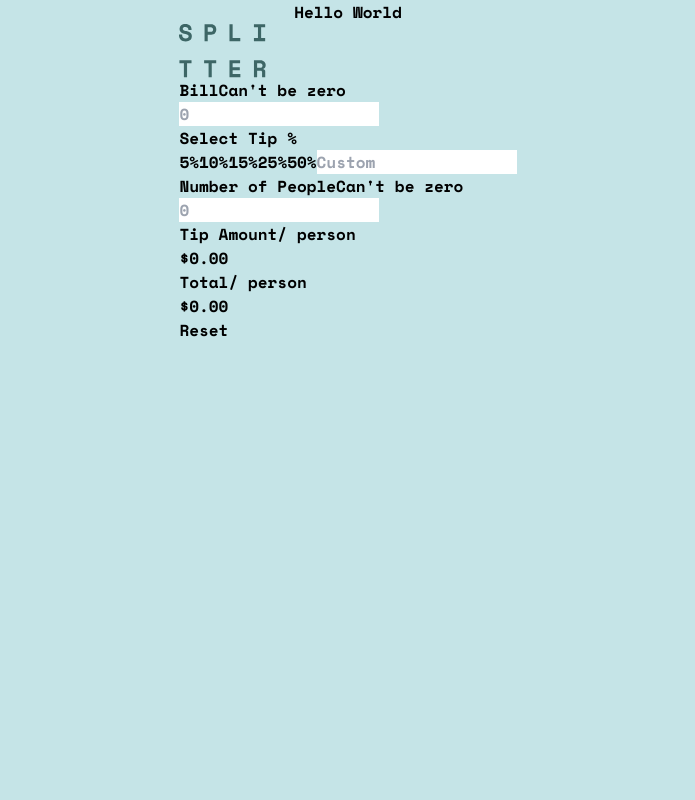
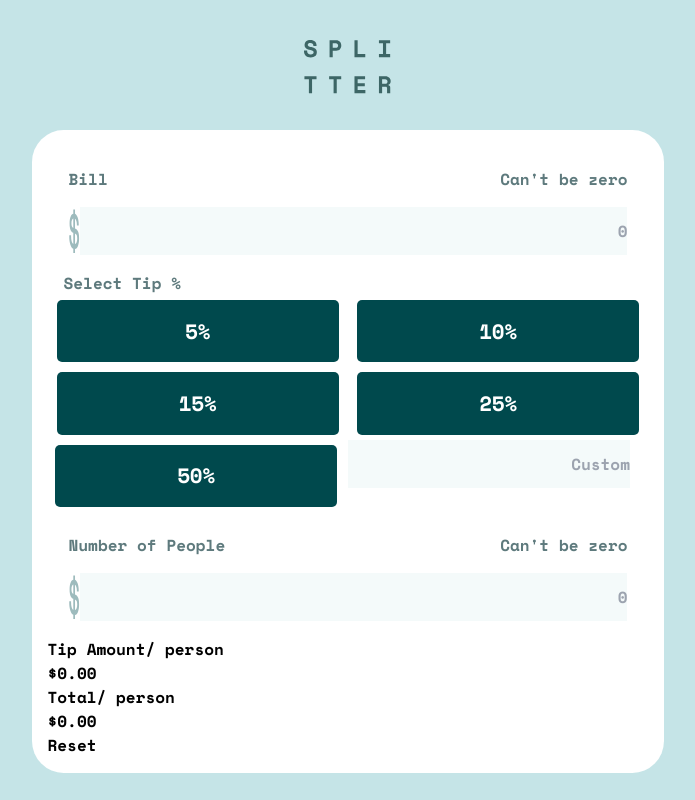
Before and after one commit to Vincenttoon/Splitter_Cell, a React (Create React App) app: page / in a window 1280 px wide. Shown: the whole page, without its empty margins (292-987 px from the left). Built offline with nearby package versions, Linux system fonts and the light colour scheme; the HTML template or start-up script is replaced by a standard one.

Commit message:
styling issues a plenty

```diff
--- a/src/App.js
+++ b/src/App.js
@@ -1,11 +1,10 @@
-import { useEffect, useState } from 'react';
+
 import "./App.css";
 import MainPage from './pages/MainPage.jsx';
 
 function App() {
   return (
-    <div className={`flex flex-col items-center`}>
-      <h1>Hello World</h1>
+    <div className={`flex justify-center content-center`}>
       <body>
         <MainPage />
       </body>
--- a/src/components/UI/InputLines.jsx
+++ b/src/components/UI/InputLines.jsx
@@ -1,5 +1,5 @@
 import React from "react";
-// import dollar from '../images/icon-dollar.svg';
+import dollar from '../../images/icon-dollar.svg'
 
 const InputLines = (props) => {
     return(
@@ -8,8 +8,8 @@ const InputLines = (props) => {
                 <label className="section-title" htmlFor={ props.id }>{ props.label }</label>
                 <span className="error">Can't be zero</span>
                 <div className="input-with-icon">
-                    <i className={`icon ${props.icon}`}></i>
-                    <input id={ props.id } type="text" pattern="\d*" className="input-text" placeholder="0" onChange={props.onChange} value={ props.value } onBlur={ props.onBlur } autoComplete='off' />
+                <img src={dollar} alt='Dollar icon' className='icon'></img>
+                    <input id={ props.id } type="text" pattern="\d*" className="input-text" placeholder="0" onChange={props.onChange} value={ props.value } onBlur={ props.onBlur } autoComplete='off'></input>
                 </div>
             </div>
 
--- a/src/index.css
+++ b/src/index.css
@@ -6,13 +6,14 @@
 
 @layer base {
   html {
-    font-family: 'Space Mono', monospace;
+    font-family: "Space Mono", monospace;
     font-weight: 700;
   }
 }
 
-:root{
+:root {
   --primary: hsl(172, 67%, 45%);
+  --strong-cyan: hsl(183, 100%, 15%);
   --dark-cyan: hsl(186, 14%, 43%);
   --grey-cyan: hsl(184, 14%, 56%);
   --light-grey-cyan: hsl(185, 41%, 84%);
@@ -24,3 +25,112 @@
   min-height: 100vh;
   width: 100%;
 }
+/*
+* {
+  margin: 0;
+  padding: 0;
+  box-sizing: border-box;
+}
+
+body {
+  display: flex;
+  min-height: 100vh;
+  justify-content: center;
+}
+
+main {
+  width: 100%;
+  min-height: calc(100vh - 144px);
+  height: auto;
+  display: flex;
+  flex-wrap: wrap;
+  flex-direction: column;
+  border-radius: 25px 25px 0 0;
+  padding: 32px;
+  overflow: visible;
+}
+
+header{
+  width: 100%;
+} */
+
+main{
+  background-color: var(--white);
+  border-radius: 5%;
+  width: 100%;
+}
+
+.input-section{
+  color: var(--dark-cyan);
+  width: 100%;
+}
+
+.input-text-container {
+  display: flex;
+  flex-wrap: wrap;
+  justify-content: space-between;
+  margin: 5px;
+}
+
+.input-section {
+  width: 100%;
+  align-items: center;
+  justify-content: space-between;
+  margin-bottom: 1em;
+}
+
+.input-with-icon {
+  width: 100%;
+  display: flex;
+  position: relative;
+
+}
+
+span.error {
+  margin: 1em
+}
+
+img.icon {
+  margin-left: 1em;
+  font-size: 2vh;
+}
+
+.input-text {
+  width: 100%;
+  direction: rtl;
+  outline-color: var(--primary);
+  outline-width: 1em;
+  margin-right: 1em;
+  height: 3em;
+  background-color: var(--very-light-grey-cyan);
+}
+
+.tip-container {
+  width: 100%;
+  display: flex;
+  flex-wrap: wrap;
+  justify-content: space-around;
+}
+
+.section-title {
+  margin: 1em;
+}
+
+.tip-button {
+  width: 47%;
+  background-color: var(--strong-cyan);
+  color: var(--white);
+  border-radius: 5px;
+  margin: 5px;
+  height: 3em;
+  font-size: 1.3em;
+}
+
+.tip-button:hover {
+  background-color: var(--light-grey-cyan);
+  color: var(--strong-cyan);
+}
+
+.tip-input {
+  width: 47%;
+}
--- a/src/pages/MainPage.jsx
+++ b/src/pages/MainPage.jsx
@@ -92,11 +92,11 @@ function MainPage() {
 
   return (
     <>
-      <header className="main-div">
-        <img src={logo} alt="main Splitter logo" />
+      <header className="py-4 w-full flex justify-center mt-6 mb-5">
+        <img src={logo} alt="main Splitter logo" className="self-center"/>
       </header>
 
-      <main>
+      <main className="flex-1 p-4">
         <div className="input-section">
           <InputLines
             id="bill-input"
--- a/tailwind.config.js
+++ b/tailwind.config.js
@@ -4,7 +4,11 @@ module.exports = {
     "./src/**/*.{js,jsx,ts,tsx}",
   ],
   theme: {
-    extend: {},
+    extend: {
+      colors: {
+        'primary': 'hsl(172, 67%, 45%)'
+      }
+    },
   },
   plugins: [],
 }
```
